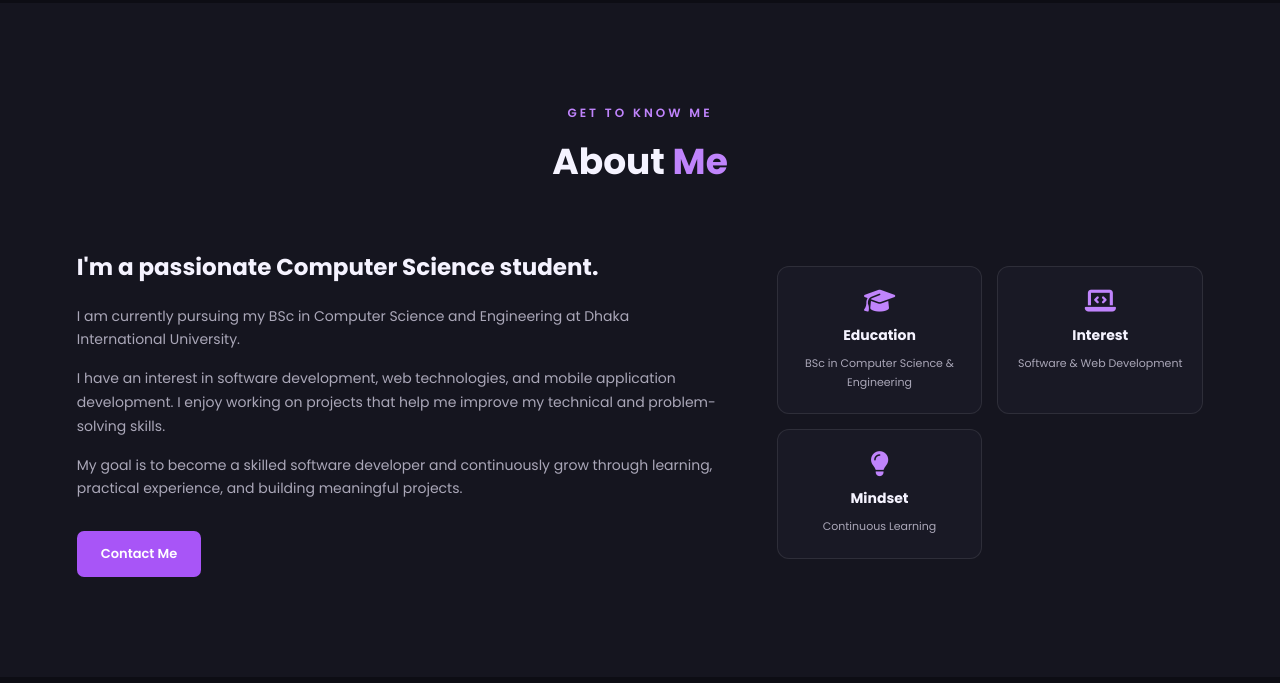
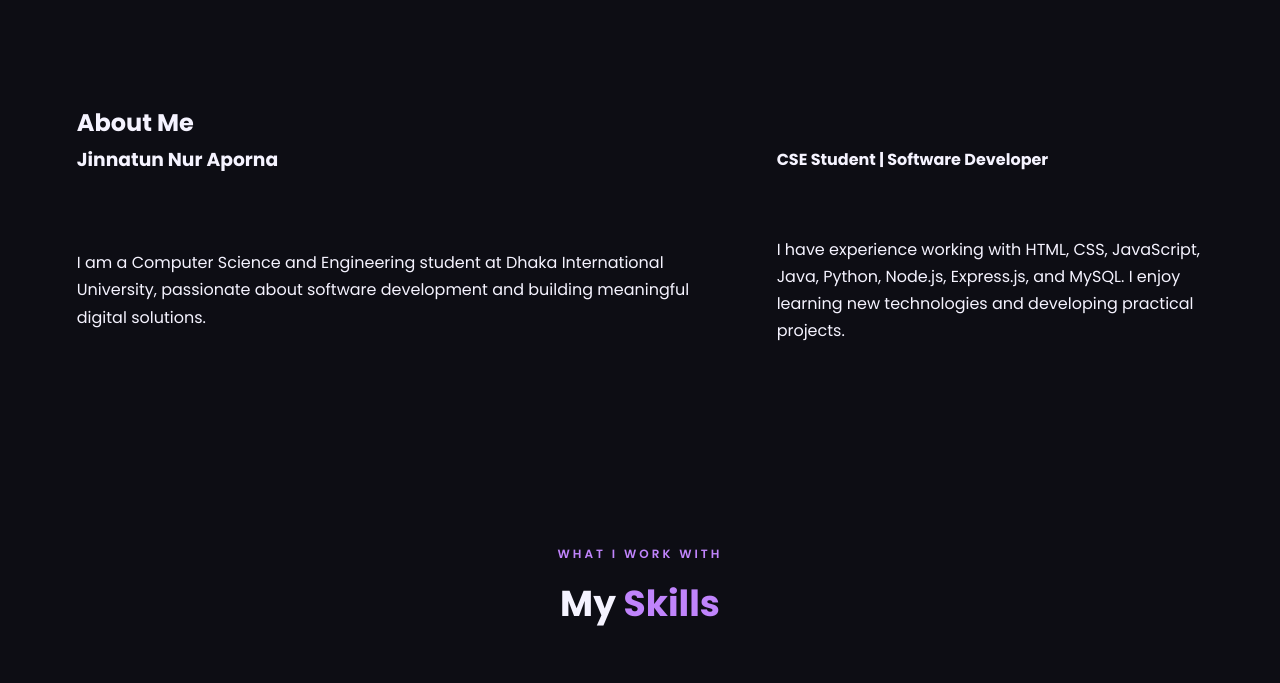
Before and after one commit to aaporna219-cyber/Aporna-Portfolio, a plain HTML site: page index.html in a window 1280 px wide. Shown: the part 797-1480 px from the top of the page. Drawn offline with Linux system fonts and the light colour scheme.

Commit message:
Improve About section description

```diff
--- a/index.html
+++ b/index.html
@@ -52,9 +52,7 @@
                     <h2>Software Developer</h2>
 
                     <p class="hero-description">
-                        I am a Computer Science student passionate about building
-                        useful applications and solving real-world problems through technology.
-                        I enjoy learning new technologies and turning ideas into practical projects.
+                        I am a Computer Science and Engineering student with a strong interest in software development and modern technologies. I enjoy creating functional, user-friendly applications and transforming ideas into meaningful digital experiences. I am continuously expanding my technical knowledge, exploring new tools, and gaining hands-on experience through practical projects. My goal is to grow as a software developer and contribute to building innovative and impactful solutions.
                     </p>
 
                     <div class="hero-buttons">
@@ -93,61 +91,32 @@
             </div>
         </section>
 
-        <!-- ABOUT SECTION -->
-        <section class="section about-section" id="about">
+<section id="about" class="about section">
     <div class="container">
-
-                <div class="section-heading">
-                    <p class="section-subtitle">GET TO KNOW ME</p>
-                    <h2>About <span>Me</span></h2>
-                </div>
+        <h2 class="section-title">About Me</h2>
 
         <div class="about-content">
-                    <div class="about-text">
-                        <h3>I'm a passionate Computer Science student.</h3>
+            <h3>Jinnatun Nur Aporna</h3>
+
+            <h4>CSE Student | Software Developer</h4>
 
             <p>
-                            I am currently pursuing my BSc in Computer Science and Engineering
-                            at Dhaka International University.
+                I am a Computer Science and Engineering student at
+                Dhaka International University, passionate about
+                software development and building meaningful
+                digital solutions.
             </p>
 
             <p>
-                            I have an interest in software development, web technologies,
-                            and mobile application development. I enjoy working on projects
-                            that help me improve my technical and problem-solving skills.
+                I have experience working with HTML, CSS, JavaScript,
+                Java, Python, Node.js, Express.js, and MySQL.
+                I enjoy learning new technologies and developing
+                practical projects.
             </p>
-
-                        <p>
-                            My goal is to become a skilled software developer and continuously
-                            grow through learning, practical experience, and building meaningful projects.
-                        </p>
-
-                        <a href="#contact" class="btn btn-primary">Contact Me</a>
-                    </div>
-
-                    <div class="about-info">
-                        <div class="info-card">
-                            <i class="fas fa-graduation-cap"></i>
-                            <h4>Education</h4>
-                            <p>BSc in Computer Science & Engineering</p>
-                        </div>
-
-                        <div class="info-card">
-                            <i class="fas fa-laptop-code"></i>
-                            <h4>Interest</h4>
-                            <p>Software & Web Development</p>
-                        </div>
-
-                        <div class="info-card">
-                            <i class="fas fa-lightbulb"></i>
-                            <h4>Mindset</h4>
-                            <p>Continuous Learning</p>
         </div>
     </div>
-                </div>
+</section>
 
-            </div>
-        </section>
 
         <!-- SKILLS SECTION -->
         <section class="section skills-section" id="skills">
```
Lines whose indentation alone changed are shown as unchanged.
